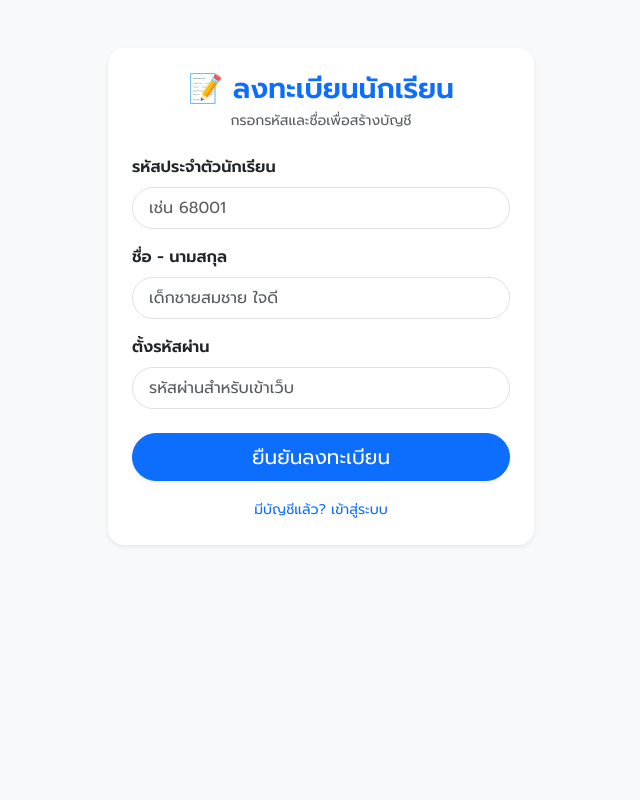
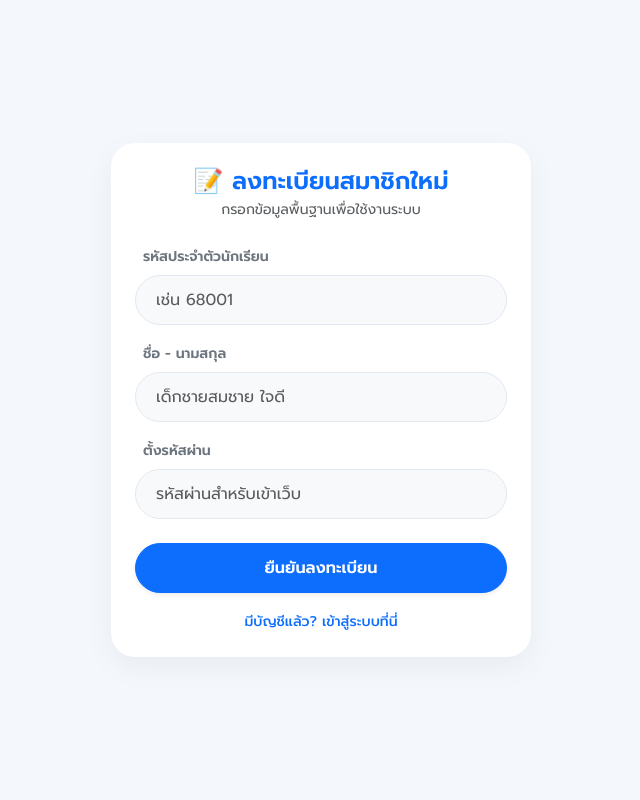
Before and after one commit to sittisak2009/student, a Flask app: page /student/register in a window 1280 px wide. Shown: the whole page, without its empty margins (319-959 px from the left). Run offline with Flask 3, Linux system fonts and the light colour scheme.

Commit message:
Update student_register.html

```diff
--- a/templates/student_register.html
+++ b/templates/student_register.html
@@ -6,39 +6,43 @@
     <title>ลงทะเบียนนักเรียน</title>
     <link href="https://cdn.jsdelivr.net/npm/bootstrap@5.3.0/dist/css/bootstrap.min.css" rel="stylesheet">
     <link href="https://fonts.googleapis.com/css2?family=Prompt:wght@300;400;500;600&display=swap" rel="stylesheet">
-    <style>body { font-family: 'Prompt', sans-serif; background: #f8f9fa; }</style>
+    <style>
+        body { font-family: 'Prompt', sans-serif; background: #f4f7fc; min-height: 100vh; display: flex; align-items: center; justify-content: center; padding: 20px; }
+        .form-card { border: none; border-radius: 24px; box-shadow: 0 10px 30px rgba(0,0,0,0.05); background: #ffffff; width: 100%; max-width: 420px; }
+        .btn-long { border-radius: 50rem; padding: 12px; font-weight: 600; }
+        .form-control { border-radius: 50rem; padding: 12px 20px; background-color: #f8f9fa; border: 1px solid #e2e8f0; }
+        .form-control:focus { background-color: #fff; box-shadow: 0 0 0 4px rgba(13, 110, 253, 0.15); }
+    </style>
 </head>
-<body class="py-5">
-    <div class="container" style="max-width: 450px;">
-        <div class="card shadow-sm p-4 border-0 rounded-4 bg-white">
-            <h3 class="fw-bold mb-1 text-center text-primary">📝 ลงทะเบียนนักเรียน</h3>
-            <p class="text-center text-muted small mb-4">กรอกรหัสและชื่อเพื่อสร้างบัญชี</p>
+<body>
+    <div class="form-card p-4 p-md-4">
+        <h4 class="fw-bold text-center text-primary mb-1">📝 ลงทะเบียนสมาชิกใหม่</h4>
+        <p class="text-center text-muted small mb-4">กรอกข้อมูลพื้นฐานเพื่อใช้งานระบบ</p>
 
         {% with messages = get_flashed_messages(with_categories=true) %}
             {% if messages %}{% for category, message in messages %}
-                    <div class="alert alert-{{ category }} rounded-3 small">{{ message }}</div>
+                <div class="alert alert-{{ category }} rounded-4 small py-2">{{ message }}</div>
             {% endfor %}{% endif %}
         {% endwith %}
 
         <form method="POST">
             <div class="mb-3">
-                    <label class="form-label fw-semibold">รหัสประจำตัวนักเรียน</label>
-                    <input type="text" name="student_id" class="form-control form-control-lg rounded-pill px-3 fs-6" placeholder="เช่น 68001" required>
+                <label class="form-label fw-semibold small text-secondary ms-2">รหัสประจำตัวนักเรียน</label>
+                <input type="text" name="student_id" class="form-control" placeholder="เช่น 68001" required>
             </div>
             <div class="mb-3">
-                    <label class="form-label fw-semibold">ชื่อ - นามสกุล</label>
-                    <input type="text" name="fullname" class="form-control form-control-lg rounded-pill px-3 fs-6" placeholder="เด็กชายสมชาย ใจดี" required>
+                <label class="form-label fw-semibold small text-secondary ms-2">ชื่อ - นามสกุล</label>
+                <input type="text" name="fullname" class="form-control" placeholder="เด็กชายสมชาย ใจดี" required>
             </div>
             <div class="mb-4">
-                    <label class="form-label fw-semibold">ตั้งรหัสผ่าน</label>
-                    <input type="password" name="password" class="form-control form-control-lg rounded-pill px-3 fs-6" placeholder="รหัสผ่านสำหรับเข้าเว็บ" required>
+                <label class="form-label fw-semibold small text-secondary ms-2">ตั้งรหัสผ่าน</label>
+                <input type="password" name="password" class="form-control" placeholder="รหัสผ่านสำหรับเข้าเว็บ" required>
             </div>
-                <button type="submit" class="btn btn-primary btn-lg w-100 rounded-pill shadow-sm mb-3">ยืนยันลงทะเบียน</button>
+            <button type="submit" class="btn btn-primary btn-long w-100 shadow-sm mb-3">ยืนยันลงทะเบียน</button>
             <div class="text-center">
-                    <a href="/student/login" class="text-decoration-none small">มีบัญชีแล้ว? เข้าสู่ระบบ</a>
+                <a href="/student/login" class="text-decoration-none small text-primary fw-medium">มีบัญชีแล้ว? เข้าสู่ระบบที่นี่</a>
             </div>
         </form>
     </div>
-    </div>
 </body>
 </html>
```
Lines whose indentation alone changed are shown as unchanged.
